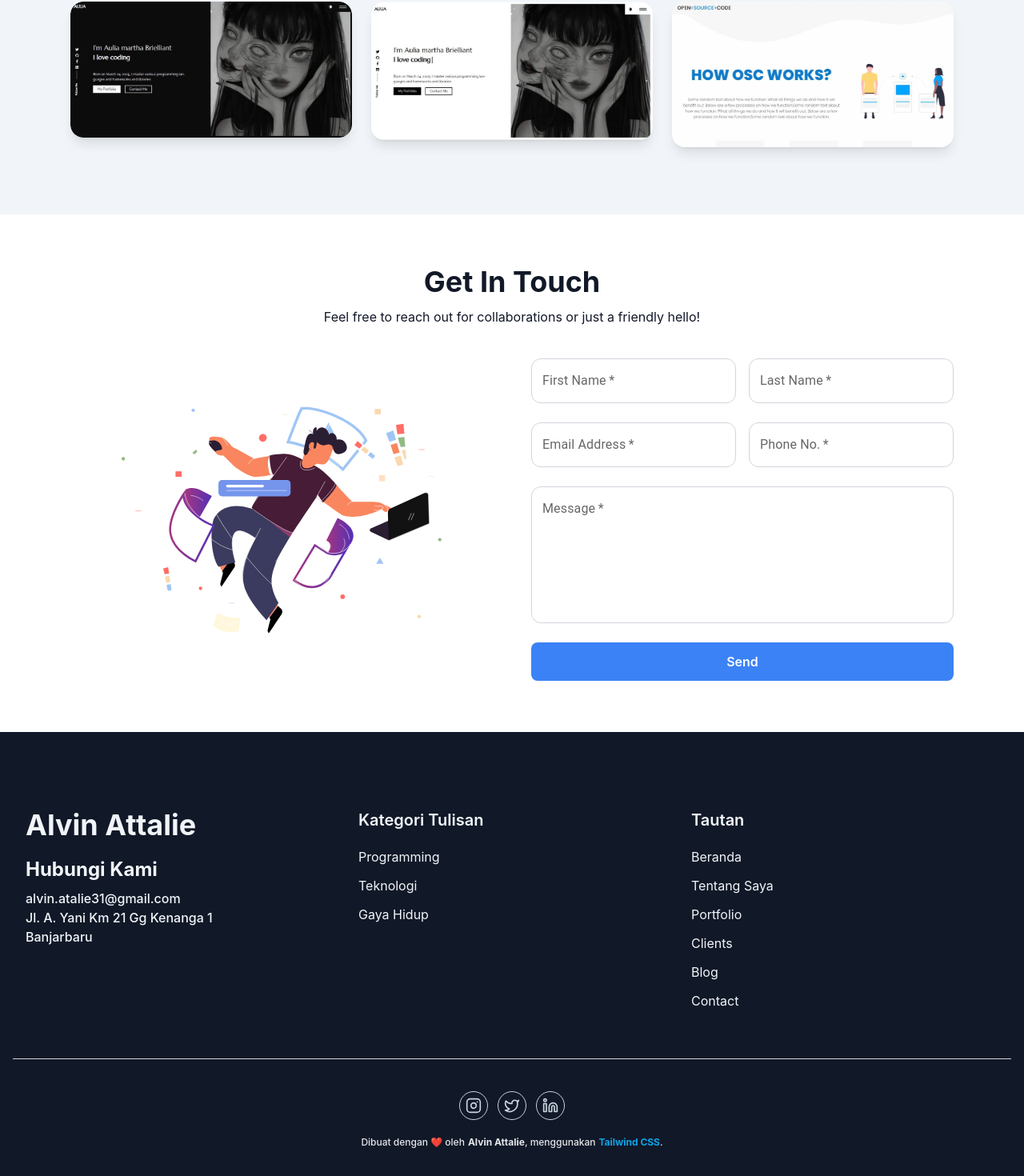
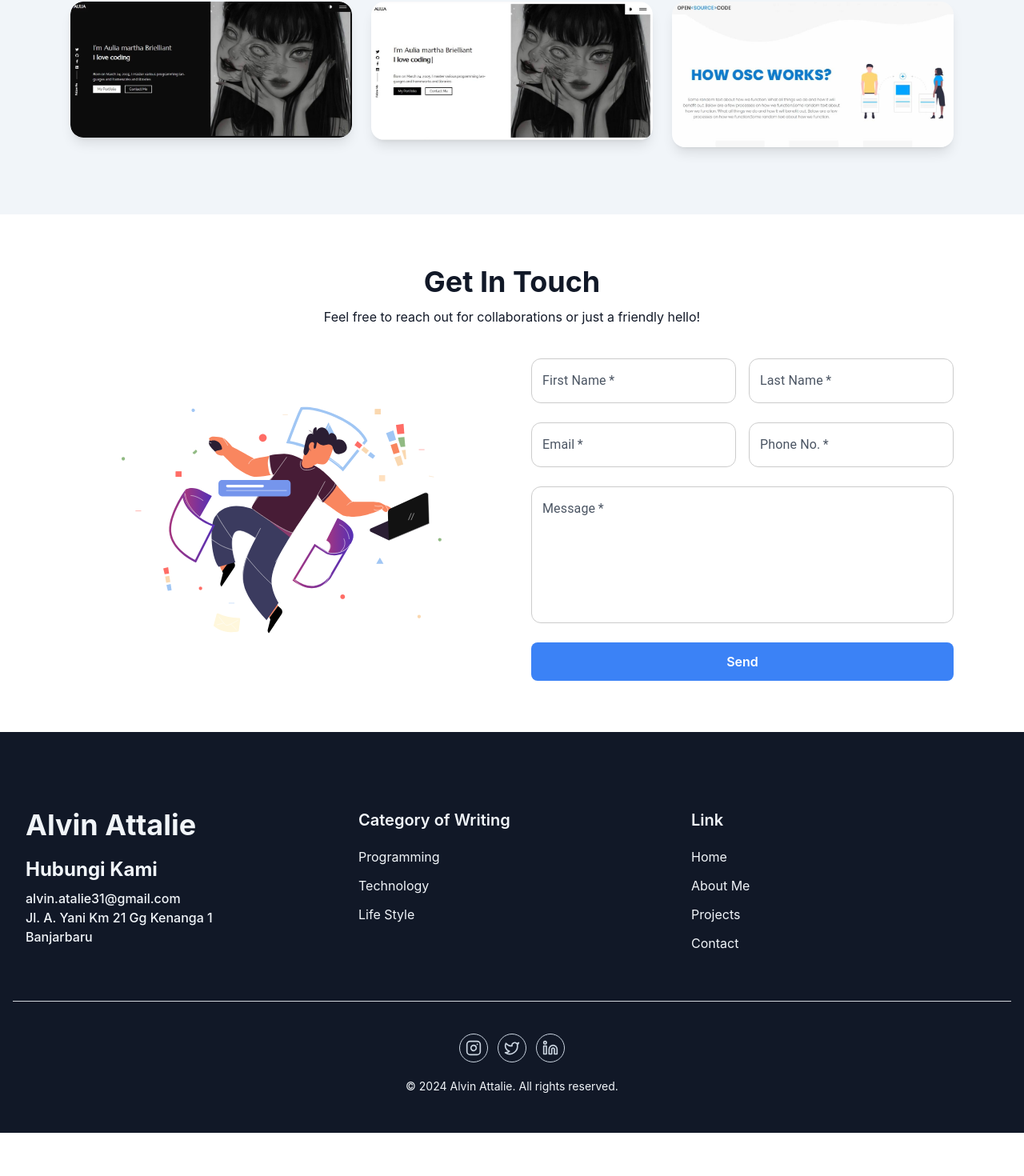
Before and after one commit to AlvinAttalie-id/004-main-portfolio, a React (Create React App) app: page / in a window 1280 px wide. Shown: the part 3115-4585 px from the top of the page at 80% size. After the commit the page ends 4531 px from the top, so only its background shows below. Built offline with nearby package versions, Linux system fonts and the light colour scheme.

Commit message:
Add emailjs in contact and Fixed some minor error

```diff
--- a/package.json
+++ b/package.json
@@ -18,6 +18,7 @@
     "aos": "^2.3.4",
     "class-variance-authority": "^0.7.1",
     "clsx": "^2.1.1",
+    "emailjs-com": "^3.2.0",
     "framer-motion": "^12.4.10",
     "lucide-react": "^0.477.0",
     "react": "^19.0.0",
--- a/src/components/Contact.tsx
+++ b/src/components/Contact.tsx
@@ -2,10 +2,12 @@ import { useState, useContext, useEffect } from "react";
 import { motion } from "framer-motion";
 import AOS from "aos";
 import "aos/dist/aos.css";
+import emailjs from "emailjs-com";
 import contactImg from "../assets/img/contact-img.svg";
 import TextField from "@mui/material/TextField";
 import { ThemeContext } from "./context/ThemeContext";
 
+// Interface untuk FormDetails dan Status
 interface FormDetails {
     firstName: string;
     lastName: string;
@@ -20,9 +22,11 @@ interface Status {
 }
 
 export const Contact = () => {
+    // Context untuk mode gelap
     const themeContext = useContext(ThemeContext);
     const darkMode = themeContext?.darkMode;
 
+    // State untuk menyimpan detail formulir
     const formInitialDetails: FormDetails = {
         firstName: "",
         lastName: "",
@@ -35,134 +39,115 @@ export const Contact = () => {
     const [buttonText, setButtonText] = useState<string>("Send");
     const [status, setStatus] = useState<Status>({});
 
+    // useEffect untuk menginisialisasi AOS
     useEffect(() => {
-        AOS.init({
-            duration: 1000,
-            once: true,
-        });
-
-        // Refresh AOS saat komponen mount
+        AOS.init({ duration: 1000, once: true });
         AOS.refresh();
     }, []);
 
+    // Function untuk menangani perubahan input formulir
     const onFormUpdate = (category: keyof FormDetails, value: string) => {
         setFormDetails((prevDetails) => ({
             ...prevDetails,
             [category]: value,
         }));
     };
-
+    // Function untuk menangani submit formulir
     const handleSubmit = async (e: React.FormEvent<HTMLFormElement>) => {
         e.preventDefault();
         setButtonText("Sending...");
 
         try {
-            const response = await fetch("http://localhost:5000/contact", {
-                method: "POST",
-                headers: { "Content-Type": "application/json;charset=utf-8" },
-                body: JSON.stringify(formDetails),
-            });
+            await emailjs.send(
+                "service_ljzptvi",
+                "template_7syu1f6",
+                { ...formDetails }, // Mengubah ke Record<string, unknown>
+                "JSZ25zBWmDXyf7jOu"
+            );
 
-            const result = await response.json();
             setFormDetails(formInitialDetails);
             setButtonText("Send");
-
-            setStatus({
-                success: result.code === 200,
-                message: result.code === 200 ? "Message sent successfully" : "Something went wrong, please try again.",
-            });
+            setStatus({ success: true, message: "Message sent successfully" });
         } catch (error) {
-            setStatus({ success: false, message: "Network error, please try again." });
+            setStatus({ success: false, message: "Failed to send message. Try again later." });
             setButtonText("Send");
         }
     };
 
     return (
-        <section
-            id="contact"
-            className={`py-16 ${darkMode ? "bg-gray-900 text-white" : "bg-white text-gray-900"}`}
-        >
-            <div
-                className="max-w-6xl px-6 mx-auto"
-                data-aos="fade-up" // AOS hanya untuk wrapper utama
-            >
-                <motion.div
-                    initial={{ opacity: 0, y: 20 }}
-                    animate={{ opacity: 1, y: 0 }}
-                    transition={{ duration: 0.6 }}
-                    className="text-center"
-                >
+        <section id="contact" className={`py-16 ${darkMode ? "bg-gray-900 text-white" : "bg-white text-gray-900"}`}>
+            <div className="max-w-6xl px-6 mx-auto" data-aos="fade-up">
+                <motion.div initial={{ opacity: 0, y: 20 }} animate={{ opacity: 1, y: 0 }} transition={{ duration: 0.6 }} className="text-center">
                     <h2 className="text-4xl font-bold">Get In Touch</h2>
                     <p className="mt-3">Feel free to reach out for collaborations or just a friendly hello!</p>
                 </motion.div>
 
                 <div className="flex flex-col items-center gap-12 mt-10 md:flex-row">
-                    {/* Gambar Kontak */}
-                    <div
-                        data-aos="fade-up" // AOS hanya untuk elemen statis
-                        className="flex justify-center w-full md:w-1/2"
-                    >
+                    <div data-aos="fade-up" className="flex justify-center w-full md:w-1/2">
                         <img src={contactImg} alt="Contact Us" className="max-w-[350px] md:max-w-[400px]" />
                     </div>
 
-                    {/* Formulir */}
-                    <motion.div
-                        initial={{ opacity: 0, y: 20 }}
-                        animate={{ opacity: 1, y: 0 }}
-                        transition={{ duration: 0.6 }}
-                        className="w-full md:w-1/2"
-                    >
+                    <motion.div initial={{ opacity: 0, y: 20 }} animate={{ opacity: 1, y: 0 }} transition={{ duration: 0.6 }} className="w-full md:w-1/2">
                         <form onSubmit={handleSubmit} className="space-y-6">
                             <div className="grid grid-cols-1 gap-4 sm:grid-cols-2">
                                 <TextField
-                                    id="first-name"
+                                    id="first_name"
                                     label="First Name"
                                     variant="outlined"
                                     fullWidth
+                                    required
                                     value={formDetails.firstName}
                                     onChange={(e) => onFormUpdate("firstName", e.target.value)}
-                                    required
                                     sx={{
                                         "& .MuiOutlinedInput-root": {
                                             borderRadius: "12px",
-                                            "& fieldset": { borderColor: darkMode ? "#4b5563" : "#d1d5db" },
-                                            "&:hover fieldset": { borderColor: darkMode ? "#ffffff" : "#000000" },
+                                            backgroundColor: darkMode ? "#1E293B" : "white",
+                                            color: darkMode ? "white" : "black",
+                                            "& fieldset": { borderColor: darkMode ? "#64748B" : "#ccc" },
+                                            "&:hover fieldset": { borderColor: darkMode ? "#CBD5E1" : "#888" },
                                         },
+                                        "& .MuiInputLabel-root": { color: darkMode ? "#CBD5E1" : "#4B5563" }
                                     }}
                                 />
                                 <TextField
-                                    id="last-name"
+                                    id="last_name"
                                     label="Last Name"
                                     variant="outlined"
                                     fullWidth
+                                    required
                                     value={formDetails.lastName}
                                     onChange={(e) => onFormUpdate("lastName", e.target.value)}
-                                    required
                                     sx={{
                                         "& .MuiOutlinedInput-root": {
                                             borderRadius: "12px",
-                                            "& fieldset": { borderColor: darkMode ? "#4b5563" : "#d1d5db" },
-                                            "&:hover fieldset": { borderColor: darkMode ? "#ffffff" : "#000000" },
+                                            backgroundColor: darkMode ? "#1E293B" : "white",
+                                            color: darkMode ? "white" : "black",
+                                            "& fieldset": { borderColor: darkMode ? "#64748B" : "#ccc" },
+                                            "&:hover fieldset": { borderColor: darkMode ? "#CBD5E1" : "#888" },
                                         },
+                                        "& .MuiInputLabel-root": { color: darkMode ? "#CBD5E1" : "#4B5563" }
                                     }}
                                 />
                             </div>
                             <div className="grid grid-cols-1 gap-4 sm:grid-cols-2">
                                 <TextField
                                     id="email"
-                                    label="Email Address"
+                                    label="Email"
                                     type="email"
                                     variant="outlined"
                                     fullWidth
+                                    required
                                     value={formDetails.email}
                                     onChange={(e) => onFormUpdate("email", e.target.value)}
-                                    required
                                     sx={{
                                         "& .MuiOutlinedInput-root": {
                                             borderRadius: "12px",
-                                            "& fieldset": { borderColor: darkMode ? "#4b5563" : "#d1d5db" },
-                                            "&:hover fieldset": { borderColor: darkMode ? "#ffffff" : "#000000" },
+                                            backgroundColor: darkMode ? "#1E293B" : "white",
+                                            color: darkMode ? "white" : "black",
+                                            "& fieldset": { borderColor: darkMode ? "#64748B" : "#ccc" },
+                                            "&:hover fieldset": { borderColor: darkMode ? "#CBD5E1" : "#888" },
                                         },
+                                        "& .MuiInputLabel-root": { color: darkMode ? "#CBD5E1" : "#4B5563" }
                                     }}
                                 />
                                 <TextField
@@ -171,15 +156,18 @@ export const Contact = () => {
                                     type="tel"
                                     variant="outlined"
                                     fullWidth
+                                    required
                                     value={formDetails.phone}
                                     onChange={(e) => onFormUpdate("phone", e.target.value)}
-                                    required
                                     sx={{
                                         "& .MuiOutlinedInput-root": {
                                             borderRadius: "12px",
-                                            "& fieldset": { borderColor: darkMode ? "#4b5563" : "#d1d5db" },
-                                            "&:hover fieldset": { borderColor: darkMode ? "#ffffff" : "#000000" },
+                                            backgroundColor: darkMode ? "#1E293B" : "white",
+                                            color: darkMode ? "white" : "black",
+                                            "& fieldset": { borderColor: darkMode ? "#64748B" : "#ccc" },
+                                            "&:hover fieldset": { borderColor: darkMode ? "#CBD5E1" : "#888" },
                                         },
+                                        "& .MuiInputLabel-root": { color: darkMode ? "#CBD5E1" : "#4B5563" }
                                     }}
                                 />
                             </div>
@@ -190,34 +178,31 @@ export const Contact = () => {
                                 multiline
                                 rows={6}
                                 fullWidth
+                                required
                                 value={formDetails.message}
                                 onChange={(e) => onFormUpdate("message", e.target.value)}
-                                required
                                 sx={{
                                     "& .MuiOutlinedInput-root": {
                                         borderRadius: "12px",
-                                        "& fieldset": { borderColor: darkMode ? "#4b5563" : "#d1d5db" },
-                                        "&:hover fieldset": { borderColor: darkMode ? "#ffffff" : "#000000" },
+                                        backgroundColor: darkMode ? "#1E293B" : "white",
+                                        color: darkMode ? "white" : "black",
+                                        "& fieldset": { borderColor: darkMode ? "#64748B" : "#ccc" },
+                                        "&:hover fieldset": { borderColor: darkMode ? "#CBD5E1" : "#888" },
                                     },
+                                    "& .MuiInputLabel-root": { color: darkMode ? "#CBD5E1" : "#4B5563" }
                                 }}
                             />
 
                             <button
                                 type="submit"
-                                className={`w-full py-3 font-semibold rounded-lg transition ${darkMode
-                                    ? "bg-blue-600 hover:bg-blue-500 text-white"
-                                    : "bg-blue-500 hover:bg-blue-400 text-white"
-                                    }`}
+                                className={`w-full py-3 font-semibold rounded-lg transition ${darkMode ? "bg-blue-600 hover:bg-blue-500 text-white" : "bg-blue-500 hover:bg-blue-400 text-white"}`}
                             >
                                 {buttonText}
                             </button>
 
-                            {status.message && (
-                                <p className={`mt-4 text-center ${status.success ? "text-green-500" : "text-red-500"}`}>
-                                    {status.message}
-                                </p>
-                            )}
+                            {status.message && <p className={`mt-4 text-center ${status.success ? "text-green-500" : "text-red-500"}`}>{status.message}</p>}
                         </form>
+
                     </motion.div>
                 </div>
             </div>
--- a/src/components/Footer.tsx
+++ b/src/components/Footer.tsx
@@ -1,9 +1,16 @@
 import { useContext } from "react";
+import { Link } from "react-scroll"; // Pakai react-scroll
 import { ThemeContext } from "./context/ThemeContext";
 import { Instagram, Twitter, Linkedin } from "lucide-react";
 
 const Footer = () => {
     const themeContext = useContext(ThemeContext);
+    const menuItems = [
+        { name: "Home", path: "home" },
+        { name: "About Me", path: "about" },
+        { name: "Projects", path: "projects" },
+        { name: "Contact", path: "contact" },
+    ];
 
     if (!themeContext) {
         throw new Error("ThemeContext tidak tersedia di dalam Footer.");
@@ -12,17 +19,13 @@ const Footer = () => {
     const { darkMode } = themeContext;
 
     const socialLinks = [
-
         { href: "https://instagram.com/alvinzacky31", title: "Instagram", icon: Instagram },
         { href: "https://twitter.com/Avillie31", title: "Twitter", icon: Twitter },
         { href: "https://id.linkedin.com/in/alvin-zacky-attalie", title: "LinkedIn", icon: Linkedin },
     ];
 
     return (
-        <footer
-            className={`pt-24 pb-12 ${darkMode ? "dark:bg-slate-800 text-gray-100" : "bg-gray-900 text-slate-100"
-                }`}
-        >
+        <footer className={`pt-24 pb-12 ${darkMode ? "dark:bg-slate-800 text-gray-100" : "bg-gray-900 text-slate-100"}`}>
             <div className="container px-4 mx-auto">
                 <div className="flex flex-wrap">
                     <div className="w-full px-4 mb-12 font-medium md:w-1/3">
@@ -33,15 +36,11 @@ const Footer = () => {
                         <p>Banjarbaru</p>
                     </div>
                     <div className="w-full px-4 mb-12 md:w-1/3">
-                        <h3 className="mb-5 text-xl font-semibold">Kategori Tulisan</h3>
+                        <h3 className="mb-5 text-xl font-semibold">Category of Writing</h3>
                         <ul>
-                            {["Programming", "Teknologi", "Gaya Hidup"].map((category, index) => (
+                            {["Programming", "Technology", "Life Style"].map((category, index) => (
                                 <li key={index}>
-                                    <a
-                                        href={`/${category.toLowerCase()}`}
-                                        className={`inline-block mb-3 text-base ${darkMode ? "hover:text-primary" : "hover:text-blue-500"
-                                            }`}
-                                    >
+                                    <a href={`/${category.toLowerCase()}`} className={`inline-block mb-3 text-base ${darkMode ? "hover:text-primary" : "hover:text-blue-500"}`}>
                                         {category}
                                     </a>
                                 </li>
@@ -49,24 +48,19 @@ const Footer = () => {
                         </ul>
                     </div>
                     <div className="w-full px-4 mb-12 md:w-1/3">
-                        <h3 className="mb-5 text-xl font-semibold">Tautan</h3>
+                        <h3 className="mb-5 text-xl font-semibold">Link</h3>
                         <ul>
-                            {[
-                                { name: "Beranda", href: "/" },
-                                { name: "Tentang Saya", href: "/about" },
-                                { name: "Portfolio", href: "/portfolio" },
-                                { name: "Clients", href: "/clients" },
-                                { name: "Blog", href: "/blog" },
-                                { name: "Contact", href: "/contact" },
-                            ].map((link, index) => (
+                            {menuItems.map((item, index) => (
                                 <li key={index}>
-                                    <a
-                                        href={link.href}
-                                        className={`inline-block mb-3 text-base ${darkMode ? "hover:text-primary" : "hover:text-blue-500"
-                                            }`}
+                                    <Link
+                                        to={item.path}
+                                        smooth={true}
+                                        duration={800}
+                                        offset={-70}
+                                        className={`inline-block mb-3 text-base cursor-pointer ${darkMode ? "hover:text-primary" : "hover:text-blue-500"}`}
                                     >
-                                        {link.name}
-                                    </a>
+                                        {item.name}
+                                    </Link>
                                 </li>
                             ))}
                         </ul>
@@ -74,48 +68,15 @@ const Footer = () => {
                 </div>
 
                 {/* Bagian Sosial Media */}
-                <div
-                    className={`w-full pt-10 text-center border-t ${darkMode ? "border-slate-100" : "border-gray-300"
-                        }`}
-                >
+                <div className={`w-full pt-10 text-center border-t ${darkMode ? "border-slate-100" : "border-gray-300"}`}>
                     <div className="flex items-center justify-center mb-5 space-x-3">
                         {socialLinks.map((social, index) => (
-                            <a
-                                key={index}
-                                href={social.href}
-                                target="_blank"
-                                rel="noopener noreferrer"
-                                className={`flex items-center justify-center border rounded-full h-9 w-9 ${darkMode
-                                    ? "border-slate-300 text-slate-300 hover:border-primary hover:bg-primary hover:text-white"
-                                    : "border-slate-300 text-slate-300  hover:border-primary hover:bg-primary hover:text-white"
-                                    }`}
-                            >
+                            <a key={index} href={social.href} target="_blank" rel="noopener noreferrer" className={`flex items-center justify-center border rounded-full h-9 w-9 ${darkMode ? "border-slate-300 text-slate-300 hover:border-primary hover:bg-primary hover:text-white" : "border-slate-300 text-slate-300 hover:border-primary hover:bg-primary hover:text-white"}`}>
                                 <social.icon className="w-5 h-5" />
                             </a>
                         ))}
                     </div>
-                    <p
-                        className={`text-xs font-medium ${darkMode ? "text-slate-200" : "text-gray-200"
-                            }`}
-                    >
-                        Dibuat dengan <span className="text-pink-500">❤️</span> oleh
-                        <a
-                            href="https://instagram.com/alvinzacky31"
-                            target="_blank"
-                            rel="noopener noreferrer"
-                            className="ml-1 font-bold text-primary"
-                        >
-                            Alvin Attalie
-                        </a>, menggunakan
-                        <a
-                            href="https://tailwindcss.com"
-                            target="_blank"
-                            rel="noopener noreferrer"
-                            className="ml-1 font-bold text-sky-500"
-                        >
-                            Tailwind CSS
-                        </a>.
-                    </p>
+                    <p className="text-sm">© 2024 Alvin Attalie. All rights reserved.</p>
                 </div>
             </div>
         </footer>
```
Also changed, not shown: 1 other file (tests, documents, lock files or other folders).
